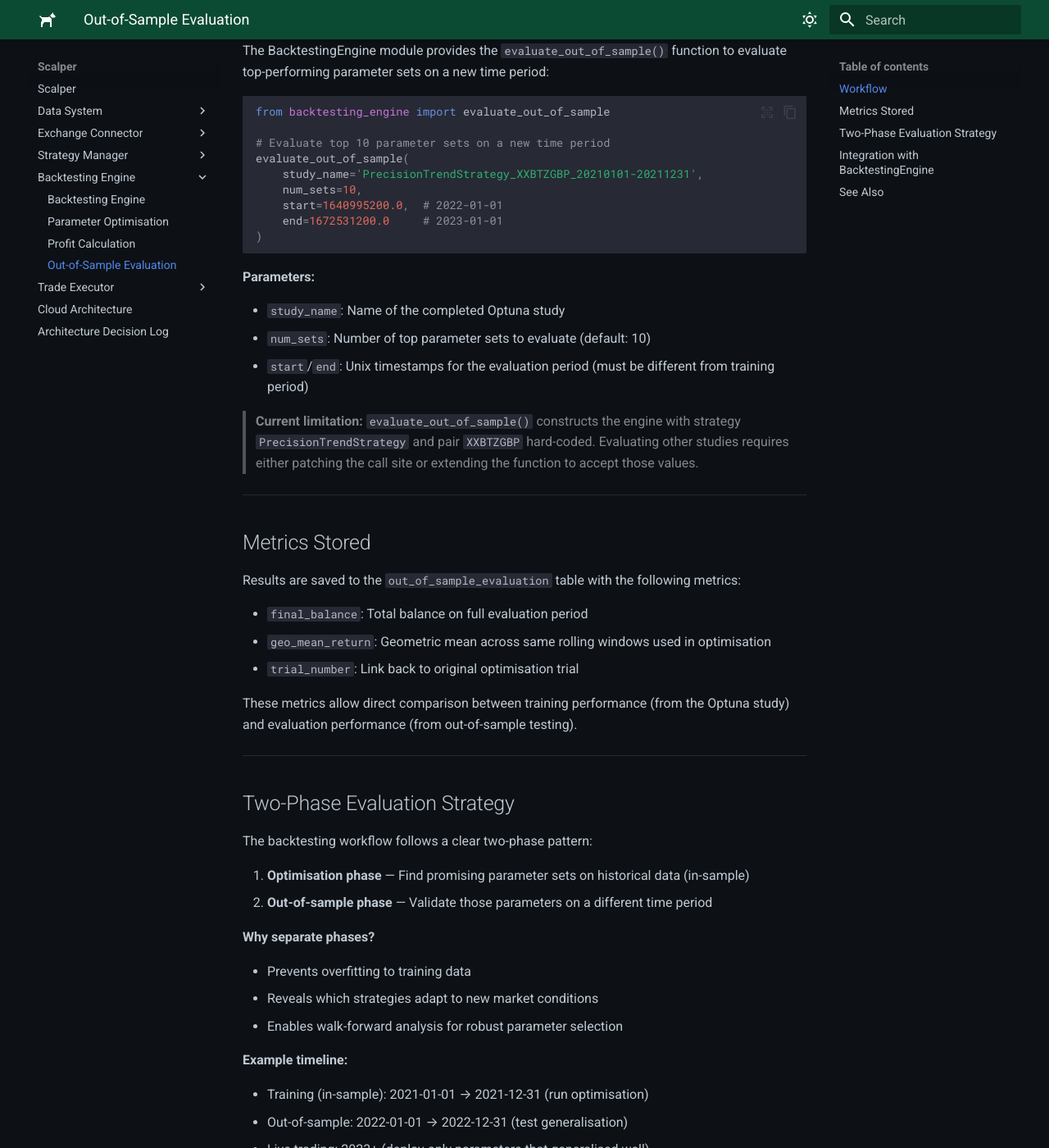
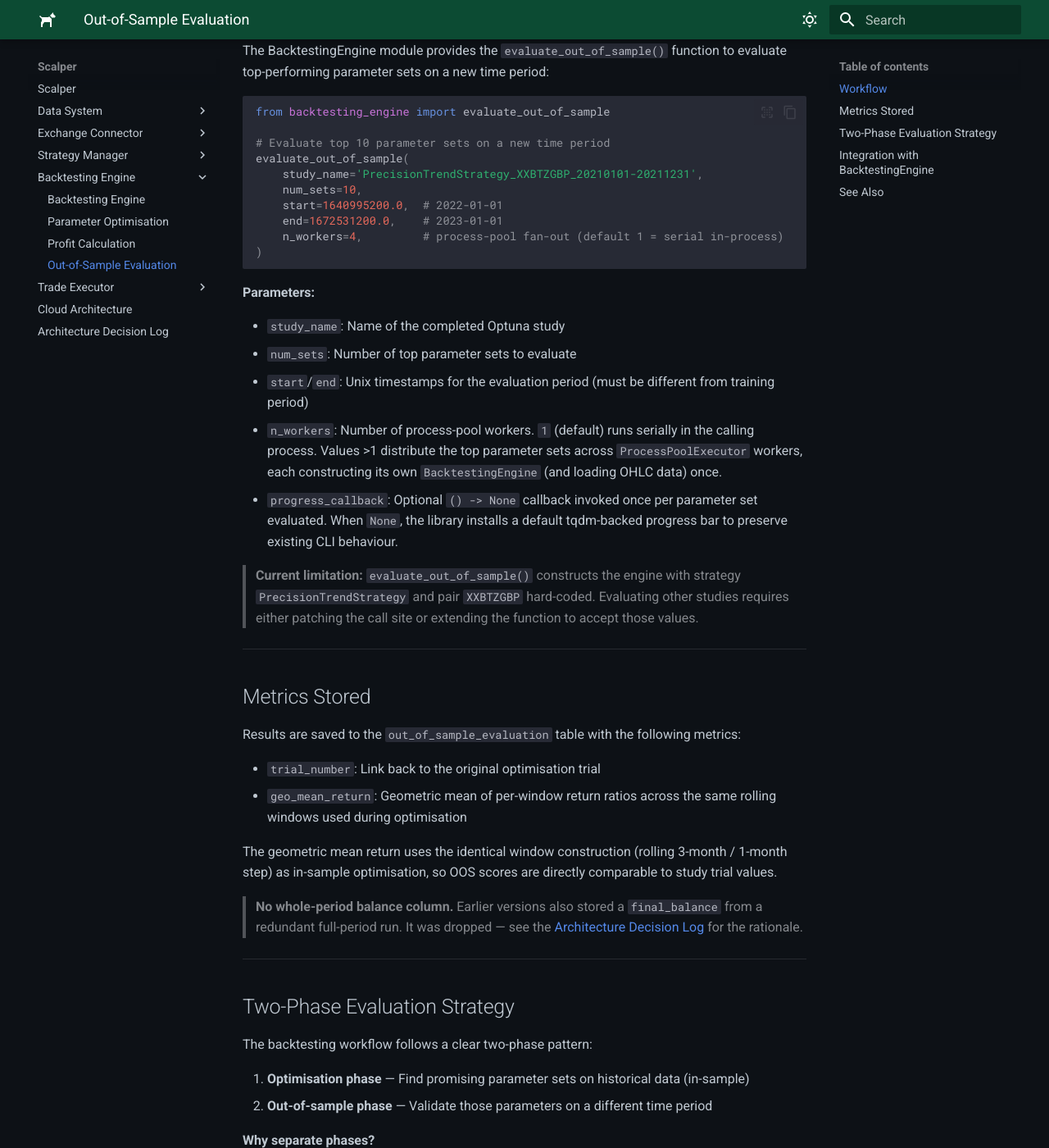
Before and after one commit to Phil-Lord/crypto-scalper, an MkDocs documentation site: the page built from docs/backtesting-engine/out-of-sample-evaluation.md, in a window 1280 px wide and 1400 px high, scrolled down 324 px. Shown: the whole window at 82% size. Built offline with MkDocs 1.6.1 and Material for MkDocs 9.7.7, drawn with Linux system fonts in a browser that asks for light colours; some of the changed text lies outside the part shown.

Commit message:
DOC: callbacks and n_workers

````diff
--- a/docs/backtesting-engine/out-of-sample-evaluation.md
+++ b/docs/backtesting-engine/out-of-sample-evaluation.md
@@ -16,15 +16,22 @@ evaluate_out_of_sample(
     study_name='PrecisionTrendStrategy_XXBTZGBP_20210101-20211231',
     num_sets=10,
     start=1640995200.0,  # 2022-01-01
-    end=1672531200.0     # 2023-01-01
+    end=1672531200.0,    # 2023-01-01
+    n_workers=4,         # process-pool fan-out (default 1 = serial in-process)
 )
 ```
 
 **Parameters:**
 
 - `study_name`: Name of the completed Optuna study
-- `num_sets`: Number of top parameter sets to evaluate (default: 10)
+- `num_sets`: Number of top parameter sets to evaluate
 - `start`/`end`: Unix timestamps for the evaluation period (must be different from training period)
+- `n_workers`: Number of process-pool workers. `1` (default) runs serially in the calling
+  process. Values >1 distribute the top parameter sets across `ProcessPoolExecutor` workers,
+  each constructing its own `BacktestingEngine` (and loading OHLC data) once.
+- `progress_callback`: Optional `() -> None` callback invoked once per parameter set evaluated.
+  When `None`, the library installs a default tqdm-backed progress bar to preserve existing
+  CLI behaviour.
 
 > **Current limitation:** `evaluate_out_of_sample()` constructs the engine with strategy
 > `PrecisionTrendStrategy` and pair `XXBTZGBP` hard-coded. Evaluating other
@@ -37,11 +44,17 @@ evaluate_out_of_sample(
 
 Results are saved to the `out_of_sample_evaluation` table with the following metrics:
 
-- `final_balance`: Total balance on full evaluation period
-- `geo_mean_return`: Geometric mean across same rolling windows used in optimisation
-- `trial_number`: Link back to original optimisation trial
+- `trial_number`: Link back to the original optimisation trial
+- `geo_mean_return`: Geometric mean of per-window return ratios across the same rolling windows
+  used during optimisation
 
-These metrics allow direct comparison between training performance (from the Optuna study) and evaluation performance (from out-of-sample testing).
+The geometric mean return uses the identical window construction (rolling 3-month / 1-month
+step) as in-sample optimisation, so OOS scores are directly comparable to study trial values.
+
+> **No whole-period balance column.** Earlier versions also stored a `final_balance` from a
+> redundant full-period run. It was dropped — see the
+> [Architecture Decision Log](../architecture-decision-log.md#backtesting-engine) for the
+> rationale.
 
 ---
 
@@ -68,15 +81,23 @@ The backtesting workflow follows a clear two-phase pattern:
 
 ## Integration with BacktestingEngine
 
-The `evaluate_out_of_sample()` function internally creates a new BacktestingEngine instance for each parameter set being evaluated. It:
+`evaluate_out_of_sample()` constructs one `BacktestingEngine` (loading OHLC once) and reuses it
+across all evaluated parameter sets. It:
 
 1. Retrieves the top N parameter sets from the Optuna study
-2. For each set, creates a BacktestingEngine with those parameters
-3. Runs the backtest on the evaluation period
-4. Calculates both final balance and geometric mean return
+2. Builds rolling 3-month windows over the evaluation period
+3. For each parameter set, evaluates it across every window via the shared
+   `evaluate_param_set_over_windows()` helper — which resets the strategy, slices the OHLC
+   window, runs the backtest, and captures the final quote balance
+4. Computes the geometric mean return ratio across windows
 5. Stores results for later analysis
 
-This reuses the same backtesting logic from the optimisation phase, ensuring consistency in evaluation methodology.
+The shared `evaluate_param_set_over_windows()` helper is also used by the in-sample objective,
+keeping per-window run mechanics in one place and preventing IS/OOS drift.
+
+When `n_workers > 1`, each `ProcessPoolExecutor` worker builds its own `BacktestingEngine`
+once and evaluates its assigned chunk of parameter sets — amortising OHLC load across the
+chunk.
 
 ---
 
````
Also changed, not shown: docs/architecture-decision-log.md (+16 -13 lines), docs/backtesting-engine/index.md (+1 -0 lines), docs/backtesting-engine/parameter-optimisation.md (+7 -0 lines), docs/data-system/schema-reference.md (+7 -8 lines).
